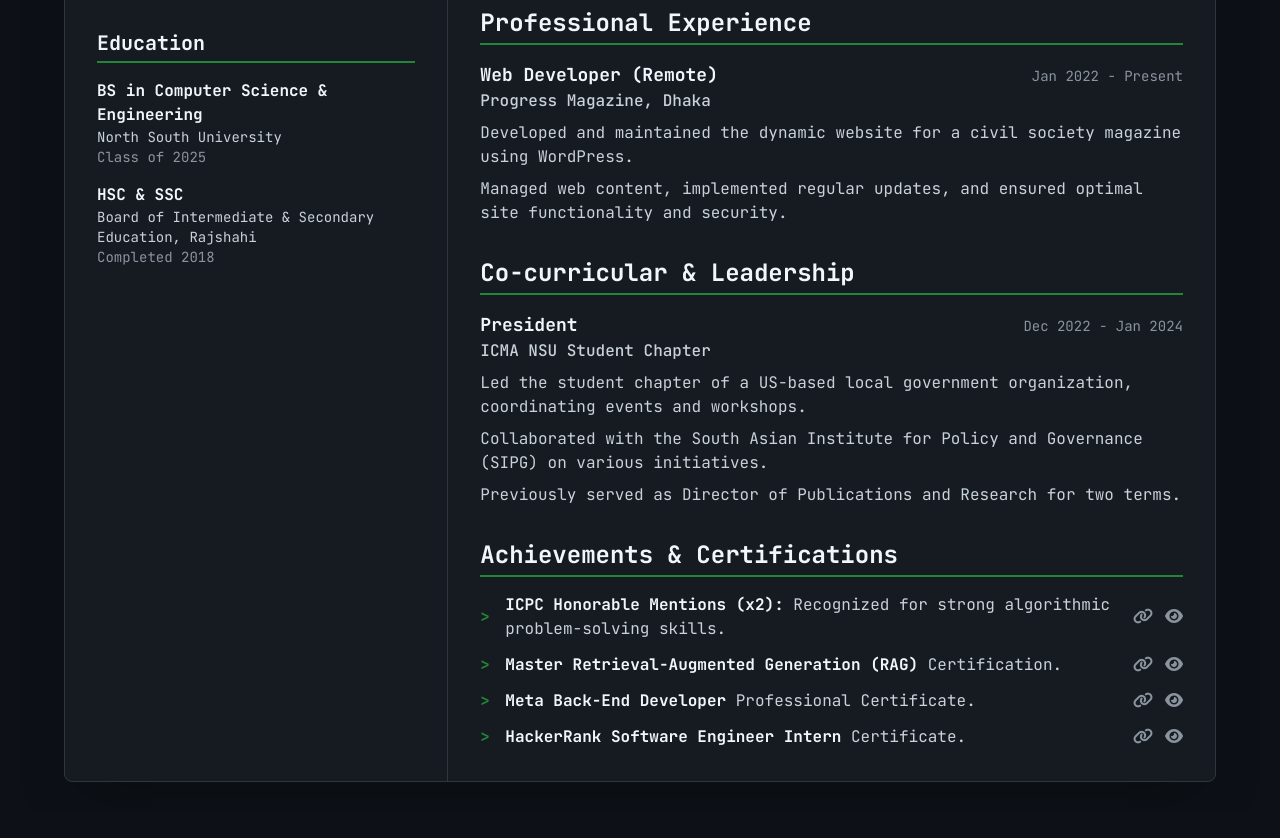
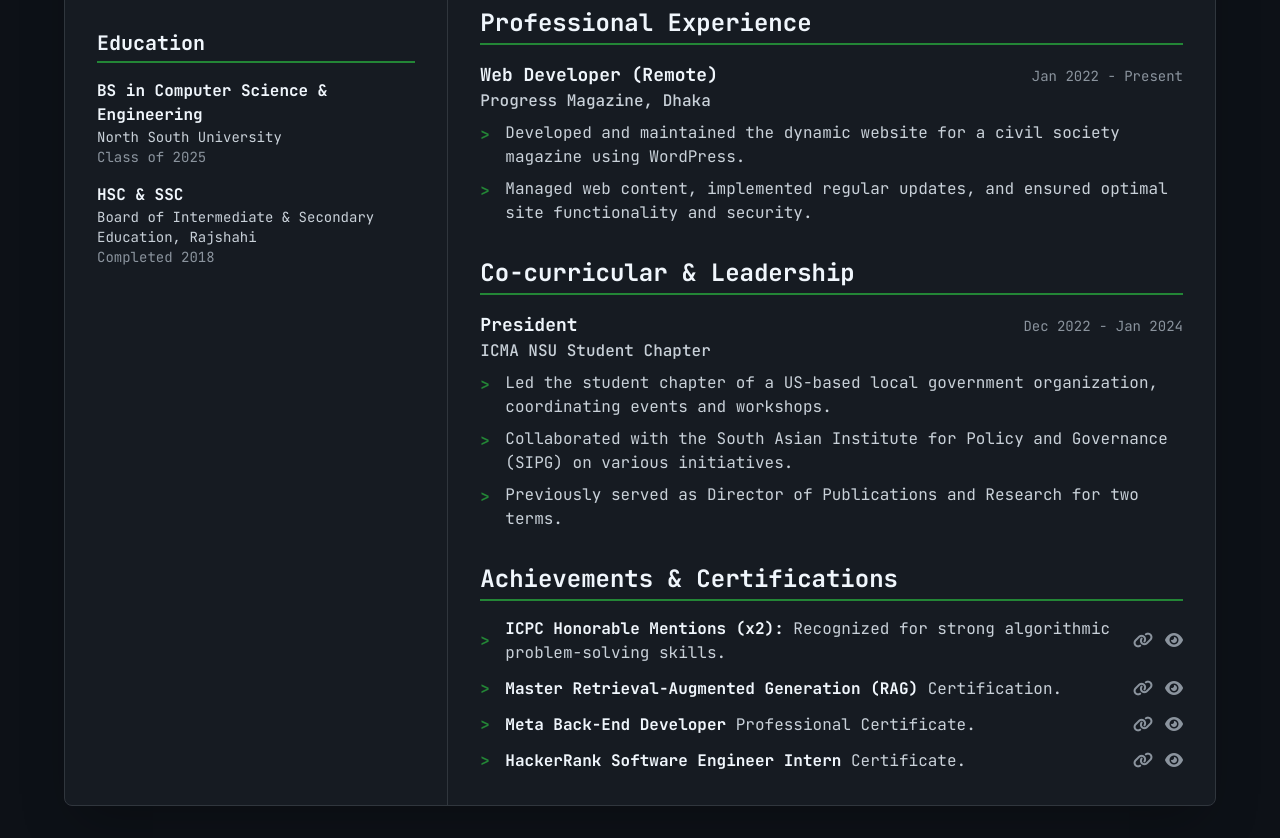
Before and after one commit to ibenzir/benzir, a plain HTML site: page index.html in a window 1280 px wide. Shown: the part 880-1718 px from the top of the page. Before the commit the page ends 1694 px from the top, so only its background shows below. Drawn offline with nearby package versions, Linux system fonts and the light colour scheme.

Commit message:
file changed

```diff
--- a/index.html
+++ b/index.html
@@ -73,7 +73,26 @@
         }
         .icon-link:hover i { transform: scale(1.1); color: var(--accent-hover-color); }
         .icon-link i { color: var(--accent-color); transition: all 0.2s ease-in-out; }
+
         .interactive-list { list-style: none; padding-left: 0; }
+        .interactive-list li {
+            position: relative;
+            padding-left: 25px;
+        }
+        .interactive-list li::before {
+            content: '>';
+            position: absolute;
+            left: 0;
+            top: 2px;
+            color: var(--accent-color);
+            font-weight: bold;
+            transition: color 0.2s, transform 0.2s;
+        }
+        .interactive-list li:hover::before {
+            color: var(--accent-hover-color);
+            transform: translateX(3px);
+        }
+
         .interactive-list-item {
             display: flex;
             justify-content: space-between;
@@ -387,7 +406,7 @@
                         <span class="flex-grow"><span class="font-semibold" style="color: var(--text-strong-color);">HackerRank Software Engineer Intern</span> Certificate.</span>
                         <div class="credential-actions">
                             <a href="https://www.hackerrank.com/certificates/iframe/90e569378b7d" target="_blank" title="View Credential"><i class="fas fa-link"></i></a>
-                            <button class="view-cert-btn" data-src="SWEI_HR.pdf" title="View Certificate"><i class="fas fa-eye"></i></button>
+                            <button class="view-cert-btn" data-src="SWEI_HR.png" title="View Certificate"><i class="fas fa-eye"></i></button>
                         </div>
                     </div>
                 </div>
```
Also changed, not shown: SWEI_HR.png (added).
